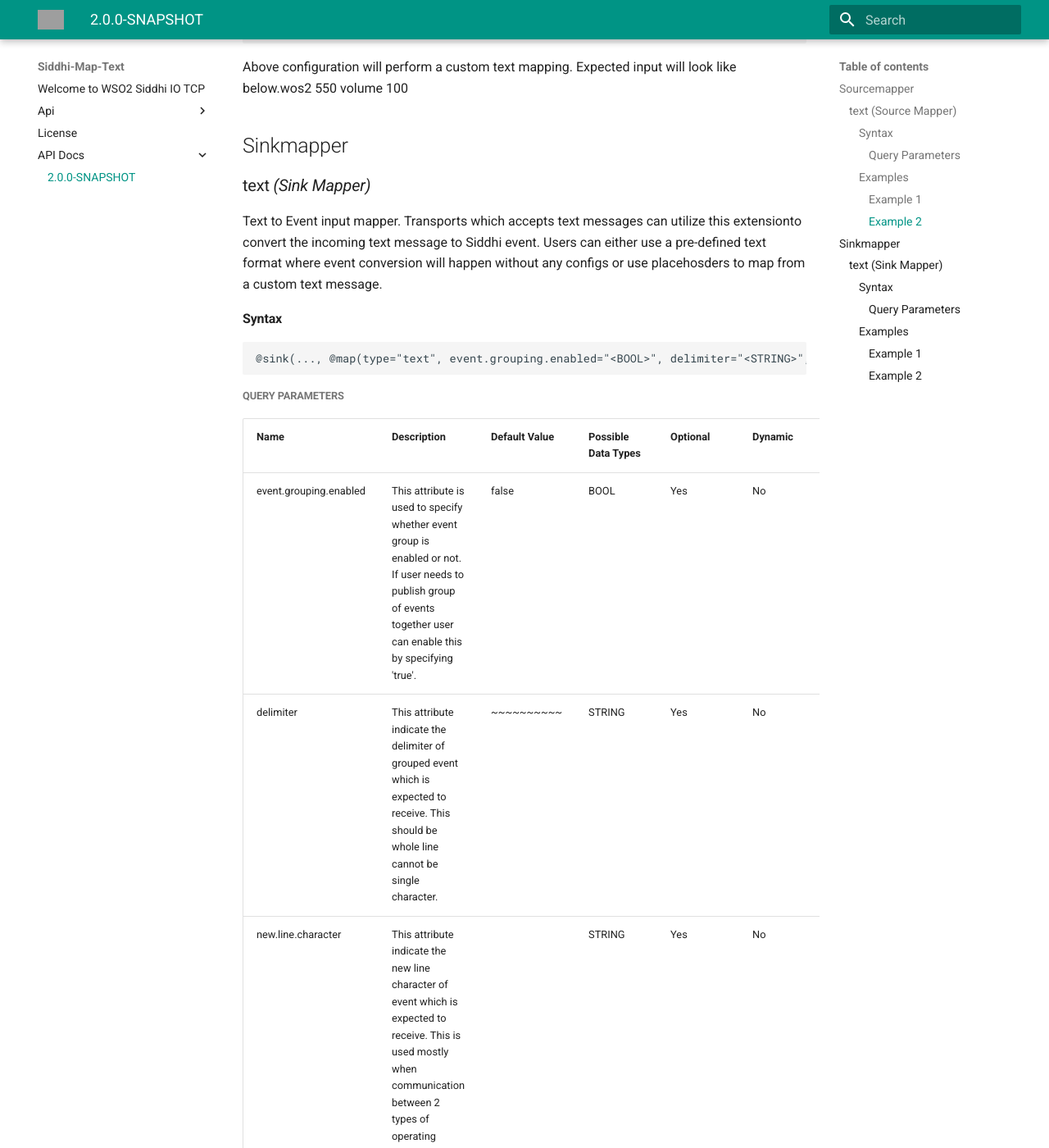
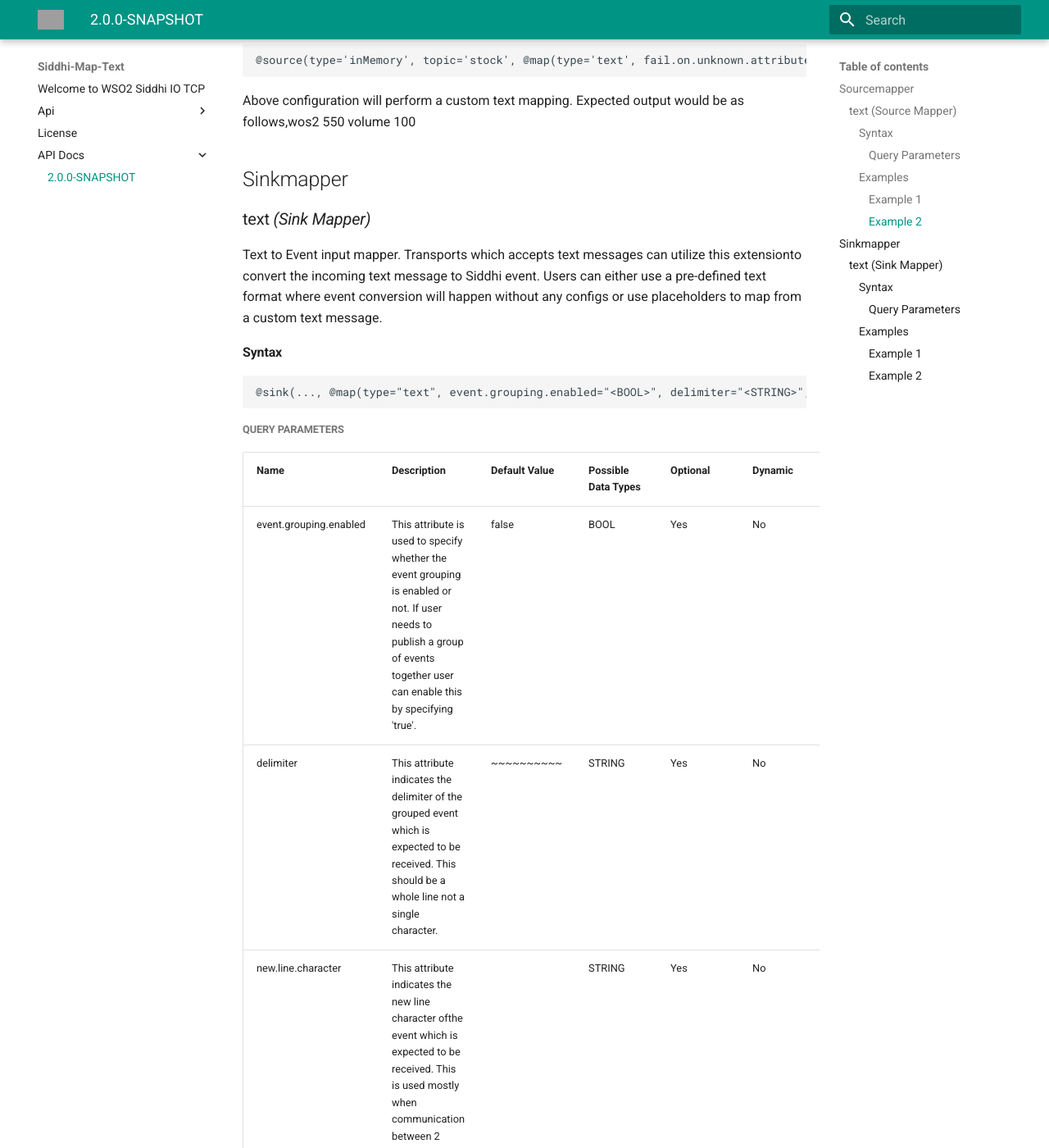
Before and after one commit to siddhi-io/siddhi-map-text, an MkDocs documentation site: the page built from docs/api/1.0.0-SNAPSHOT.md, in a window 1280 px wide and 1400 px high, scrolled down 3441 px. Shown: the whole window at 82% size. Built offline with MkDocs 1.6.1 and Material for MkDocs 9.7.7, drawn with Linux system fonts in a browser that asks for light colours; old or Windows-style settings are respelled for this version of MkDocs; some of the changed text lies outside the part shown; grey boxes are pictures that could not be loaded.

Commit message:
Edit docs with discription

````diff
--- a/docs/api/1.0.0-SNAPSHOT.md
+++ b/docs/api/1.0.0-SNAPSHOT.md
@@ -4,7 +4,7 @@
 
 ### text _(Source Mapper)_
 
-<p style="word-wrap: break-word">Text to siddhi event source mapper. Transports which accepts text messages can utilize this extensionto convert the incoming text message to Siddhi event. Users can either onEventHandler a pre-defined text format where event conversion will happen without any configs or can use regex to map from a custom text message.</p>
+<p style="word-wrap: break-word">Text to siddhi event source mapper. Transports which accepts text messages can utilize this extensionto convert the incoming text message to Siddhi event. Users can either use the onEventHandler, a pre-defined text format, where event conversion will happen without any configs or regex to map a text message using custom configs.</p>
 
 #### Syntax
 
@@ -25,7 +25,7 @@
     </tr>
     <tr>
         <td valign="top">regex.groupid</td>
-        <td valign="top"><p style="word-wrap: break-word">Used to specify regular expression group. Here groupid can be any capital letter such as regex.A,regex.B .. etc. User can specify any number of regular expression groups and in attribute section,user need to map particular attributes to the regular expression group with the matching group index at the attribute section. If user need to enable custom mapping, it is mandatory to specify matching group for each and every attribute.</p></td>
+        <td valign="top"><p style="word-wrap: break-word">Used to specify a regular expression group. Here, groupid can be any capital letter such as regex.A,regex.B .. etc. User can specify any number of regular expression groups and in the attribute annotation,user needs to map all attributes to the regular expression group with the matching group index. If the user needs to enable custom mapping, it is mandatory to specify matching group for each and every attribute.</p></td>
         <td valign="top"></td>
         <td valign="top">STRING</td>
         <td valign="top">No</td>
@@ -33,7 +33,7 @@
     </tr>
     <tr>
         <td valign="top">fail.on.missing.attribute</td>
-        <td valign="top"><p style="word-wrap: break-word">This can either have value 'true' or 'false'. By default it will be true. This attribute allows user to handle unknown attributes. By default if an regex execution fails or attribute is not present in event, SP will drop that message. However setting this property to false will prompt DAS to onEventHandler and event with 'null' value to Siddhi.</p></td>
+        <td valign="top"><p style="word-wrap: break-word">This can either have a value of 'true' or 'false'. By default it will be true. This attribute allows user to handle unknown attributes. By default if a regex execution fails or attribute is not present in the event, SP will drop that message. However setting this property to false will prompt DAS to pass 'null' value to that attribute in the event.</p></td>
         <td valign="top">true</td>
         <td valign="top">BOOL</td>
         <td valign="top">Yes</td>
@@ -41,7 +41,7 @@
     </tr>
     <tr>
         <td valign="top">event.grouping.enabled</td>
-        <td valign="top"><p style="word-wrap: break-word">This attribute is used to specify weather event group is enabled or not. if user need to receive group of events together and generate multiple siddhi event user can enable this by specifying true.</p></td>
+        <td valign="top"><p style="word-wrap: break-word">This attribute is used to specify whether the event group is enabled or not. If the user needs to receive group of events together and generate multiple siddhi events user can enable this by specifying true.</p></td>
         <td valign="top">false</td>
         <td valign="top">BOOL</td>
         <td valign="top">Yes</td>
@@ -49,7 +49,7 @@
     </tr>
     <tr>
         <td valign="top">delimiter</td>
-        <td valign="top"><p style="word-wrap: break-word">This attribute indicate the delimiter of grouped event which is expected to receive. This should be whole line and cannot be single character.</p></td>
+        <td valign="top"><p style="word-wrap: break-word">This attribute indicates the delimiter of grouped event which is expected to be received. This should be whole line and not a single character.</p></td>
         <td valign="top">~~~~~~~~~~</td>
         <td valign="top">STRING</td>
         <td valign="top">Yes</td>
@@ -57,8 +57,8 @@
     </tr>
     <tr>
         <td valign="top">new.line.character</td>
-        <td valign="top"><p style="word-wrap: break-word">This attribute indicate the new line character of event which is expected to receive. This is used mostly when communication between 2 types of operating systems. As example Linux use '<br>' is it's end of line character while windows use '
-<br>' for that.</p></td>
+        <td valign="top"><p style="word-wrap: break-word">This attribute indicates the new line character of the event which is expected to be received. This is used mostly when communication between 2 types of operating systems is expected. For instance as the end of line character linux uses '<br>' while windows use '
+<br>'.</p></td>
         <td valign="top">
 </td>
         <td valign="top">STRING</td>
@@ -78,20 +78,20 @@
 define stream FooStream (symbol string, price float, volume long);
 
 ```
-<p style="word-wrap: break-word">Above configuration will do a default text input mapping. Expected input will look like below.symbol:"WSO2",<br>price:55.6,<br>volume:100ORsymbol:'WSO2',<br>price:55.6,<br>volume:100If group events is enabled then input will look like below.symbol:'WSO2',<br>price:55.6,<br>volume:100<br>~~~~~~~~~~<br>symbol:'WSO2',<br>price:55.6,<br>volume:100</p>
+<p style="word-wrap: break-word">Above configuration will perform a default text input mapping. Expected input should be as follows,symbol:"WSO2",<br>price:55.6,<br>volume:100ORsymbol:'WSO2',<br>price:55.6,<br>volume:100If group events is enabled then input should be as follows,symbol:'WSO2',<br>price:55.6,<br>volume:100<br>~~~~~~~~~~<br>symbol:'WSO2',<br>price:55.6,<br>volume:100</p>
 
 ##### Example 2
 
 ```
 @source(type='inMemory', topic='stock', @map(type='text', fail.on.unknown.attribute = 'true', regex.A='(\w+)\s([-0-9]+)',regex.B='volume\s([-0-9]+)', @attributes(symbol = 'A[1]',price = 'A[2]',volume = 'B' )
 ```
-<p style="word-wrap: break-word">Above configuration will perform a custom text mapping. Expected input will look like below.wos2 550 volume 100</p>
+<p style="word-wrap: break-word">Above configuration will perform a custom text mapping. Expected output would be as follows,wos2 550 volume 100</p>
 
 ## Sinkmapper
 
 ### text _(Sink Mapper)_
 
-<p style="word-wrap: break-word">Text to Event input mapper. Transports which accepts text messages can utilize this extensionto convert the incoming text message to Siddhi event. Users can either use  a pre-defined text format where event conversion will happen without any configs or use placehosders to map from a custom text message.</p>
+<p style="word-wrap: break-word">Text to Event input mapper. Transports which accepts text messages can utilize this extensionto convert the incoming text message to Siddhi event. Users can either use  a pre-defined text format where event conversion will happen without any configs or use placeholders to map from a custom text message.</p>
 
 #### Syntax
 
@@ -112,7 +112,7 @@ define stream FooStream (symbol string, price float, volume long);
     </tr>
     <tr>
         <td valign="top">event.grouping.enabled</td>
-        <td valign="top"><p style="word-wrap: break-word">This attribute is used to specify whether event group is enabled or not. If user needs to publish group of events together user can enable this by specifying 'true'.</p></td>
+        <td valign="top"><p style="word-wrap: break-word">This attribute is used to specify whether the event grouping is enabled or not. If user needs to publish a group of events together user can enable this by specifying 'true'.</p></td>
         <td valign="top">false</td>
         <td valign="top">BOOL</td>
         <td valign="top">Yes</td>
@@ -120,7 +120,7 @@ define stream FooStream (symbol string, price float, volume long);
     </tr>
     <tr>
         <td valign="top">delimiter</td>
-        <td valign="top"><p style="word-wrap: break-word">This attribute indicate the delimiter of grouped event which is expected to receive. This should be whole line cannot be single character.</p></td>
+        <td valign="top"><p style="word-wrap: break-word">This attribute indicates the delimiter of the grouped event which is expected to be received. This should be a whole line not a single character.</p></td>
         <td valign="top">~~~~~~~~~~</td>
         <td valign="top">STRING</td>
         <td valign="top">Yes</td>
@@ -128,8 +128,8 @@ define stream FooStream (symbol string, price float, volume long);
     </tr>
     <tr>
         <td valign="top">new.line.character</td>
-        <td valign="top"><p style="word-wrap: break-word">This attribute indicate the new line character of event which is expected to receive. This is used mostly when communication between 2 types of operating systems. As example Linux use '<br>' is it's end of line character while windows use '
-<br>' for that.</p></td>
+        <td valign="top"><p style="word-wrap: break-word">This attribute indicates the new line character ofthe event which is expected to be received. This is used mostly when communication between 2 types of operating systems is expected. For instance as the end of line character linux uses '<br>' while windows use '
+<br>'.</p></td>
         <td valign="top">
 </td>
         <td valign="top">STRING</td>
@@ -149,7 +149,7 @@ define stream FooStream (symbol string, price float, volume long);
 define stream FooStream (symbol string, price float, volume long);
 
 ```
-<p style="word-wrap: break-word">Above configuration will do a default text input mapping. Expected input is siddhi event and output will look like below.symbol:"WSO2",<br>price:55.6,<br>volume:100orsymbol:'WSO2',<br>price:55.6,<br>volume:100If group events is enabled then output will look like below.symbol:'WSO2',<br>price:55.6,<br>volume:100<br>~~~~~~~~~~<br>symbol:'WSO2',<br>price:55.6,<br>volume:100</p>
+<p style="word-wrap: break-word">Above configuration will perform a default text input mapping. Expected output would be as follows,symbol:"WSO2",<br>price:55.6,<br>volume:100orsymbol:'WSO2',<br>price:55.6,<br>volume:100If group events is enabled then the output would be as follows,symbol:'WSO2',<br>price:55.6,<br>volume:100<br>~~~~~~~~~~<br>symbol:'WSO2',<br>price:55.6,<br>volume:100</p>
 
 ##### Example 2
 
@@ -158,4 +158,4 @@ define stream FooStream (symbol string, price float, volume long);
 SensorPrice : Rs{{price}}/=,
 Value : {{Volume}}ml”)))
 ```
-<p style="word-wrap: break-word">Above configuration will perform a custom text mapping. Produce output will look like below.SensorID : wso2/100,<br>SensorPrice : Rs1000/=,<br>Value : 100mlfor below siddhi event.{wso2,1000,100}</p>
+<p style="word-wrap: break-word">Above configuration will perform a custom text mapping. The output will be as follows,SensorID : wso2/100,<br>SensorPrice : Rs1000/=,<br>Value : 100mlfor the following siddhi event.{wso2,1000,100}</p>
````
Also changed, not shown: docs/index.md (+3 -2 lines).
